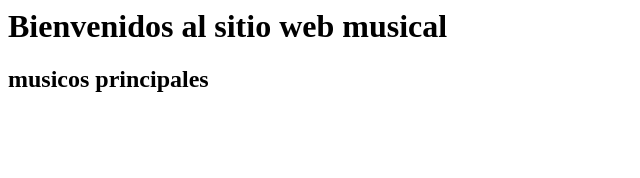
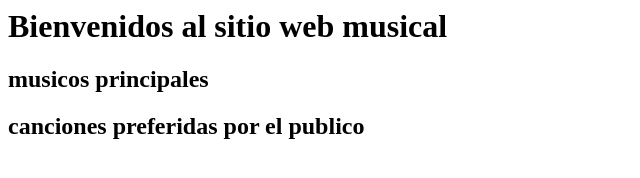
Before and after one commit to Helianares/ProyectoWeb, a plain HTML site: page index.html in a window 1280 px wide. Shown: the whole page, without its empty margins (0-640 px from the left). Drawn offline with Linux system fonts and the light colour scheme.

Commit message:
version 3 - index- html

```diff
--- a/index.html
+++ b/index.html
@@ -3,5 +3,6 @@
     <body>
         <h1>Bienvenidos al sitio web musical</h1>
         <h2>musicos principales</h2>
+        <h2>canciones preferidas por el publico</h2>
     </body>
 </html>
```
